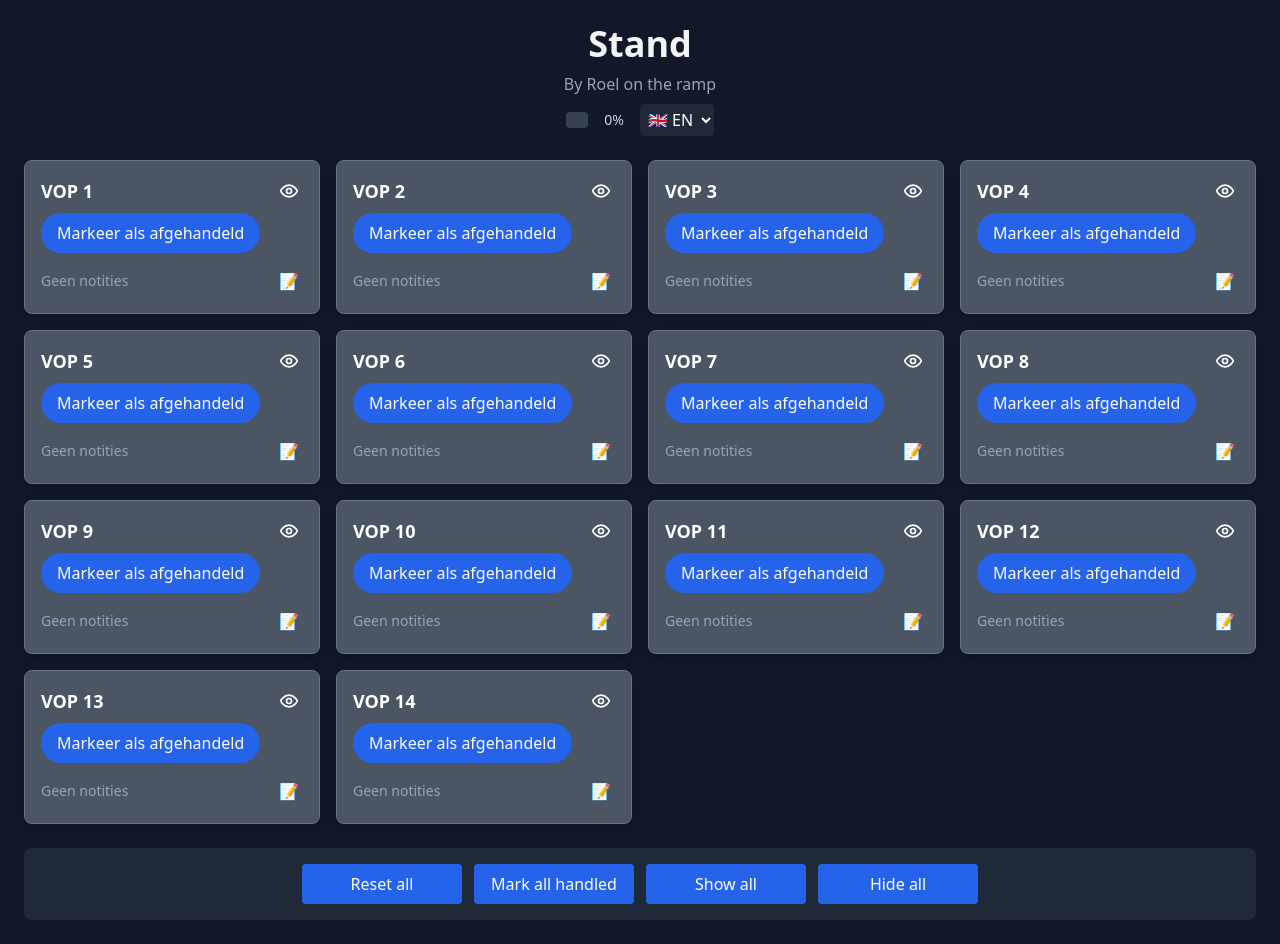
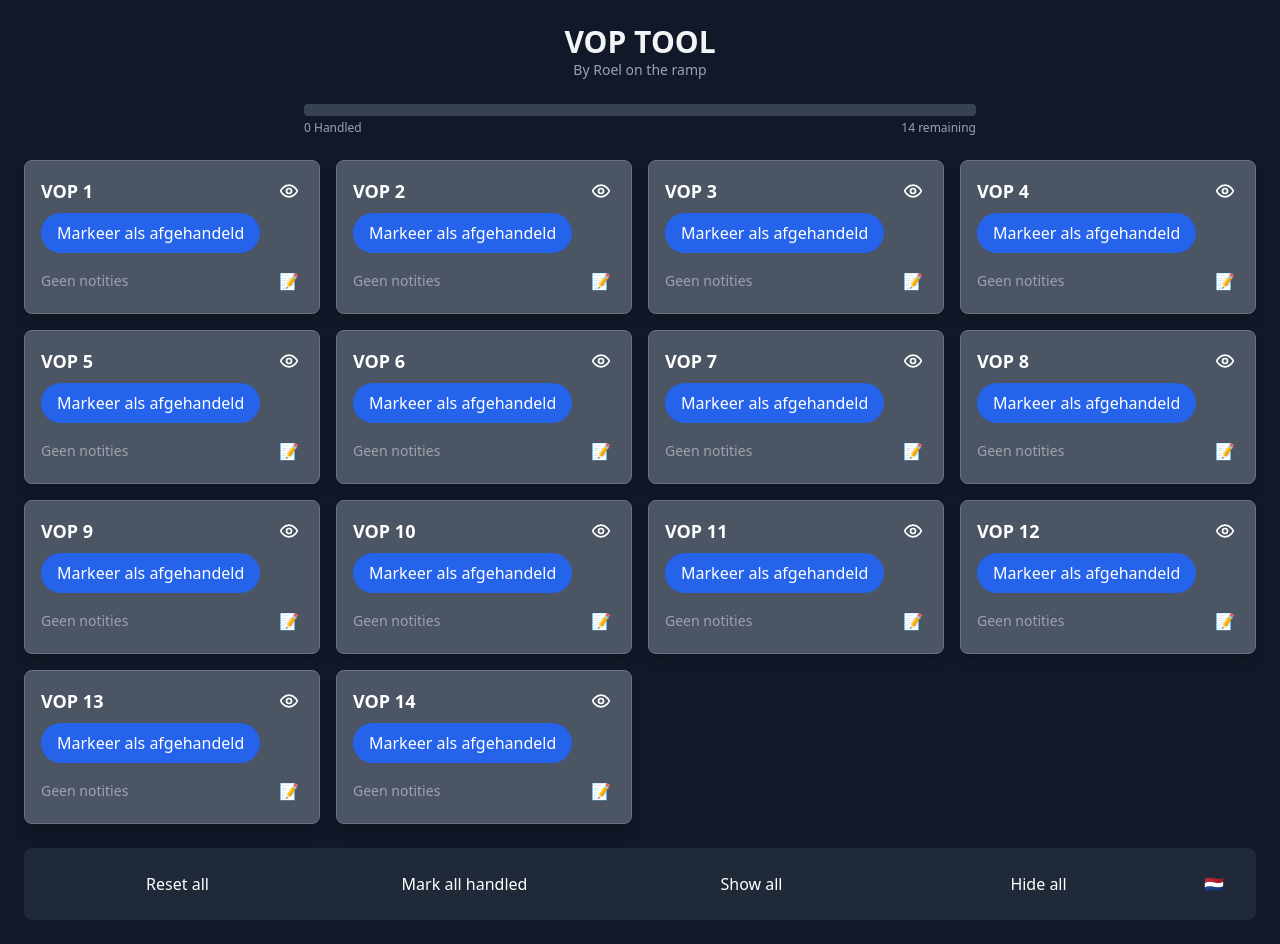
Before and after one commit to Brandjuh/brandjuh.github.io, a React (Vite) app: page / in a window 1280 px wide. Built offline with nearby package versions, Linux system fonts and the light colour scheme.

Commit message:
Update App.tsx

```diff
--- a/src/App.tsx
+++ b/src/App.tsx
@@ -3,89 +3,99 @@ import VopItem from './components/VopItem';
 import useLocalStorage from './hooks/useLocalStorage';
 import { styles } from './config/styles.config';
 import { strings } from './config/i18n';
+import Confetti from 'react-confetti'; // installeer met: npm install react-confetti
 
 interface Vop { id: number; done: boolean; hidden: boolean; note: string; }
 
 const App: React.FC = () => {
+  // State
   const [vops, setVops] = useLocalStorage<Vop[]>(
     'vops', Array.from({ length: 14 }, (_, i) => ({ id: i+1, done: false, hidden: false, note: '' }))
   );
-  // Altijd dark mode
-  useEffect(() => { document.documentElement.classList.add('dark'); }, []);
-
   const [locale, setLocale] = useState<'nl' | 'en'>(() =>
     navigator.language.startsWith('en') ? 'en' : 'nl'
   );
 
-  const toggleDone = (id: number) =>
-    setVops(vops.map(v => v.id === id ? { ...v, done: !v.done } : v));
-  const toggleHidden = (id: number) =>
-    setVops(vops.map(v => v.id === id ? { ...v, hidden: !v.hidden } : v));
-  const resetAll = () =>
-    setVops(vops.map(v => ({ ...v, done: false, hidden: false, note: '' })));
+  // Dark mode altijd aan
+  useEffect(() => { document.documentElement.classList.add('dark'); }, []);
 
-  const handledCount = vops.filter(v => v.done).length;
-  const pendingCount = vops.length - handledCount;
-  const progressPercent = Math.round((handledCount / vops.length) * 100);
-  const orderedVops = [...vops.filter(v => !v.hidden), ...vops.filter(v => v.hidden)];
+  // Handlers
+  const toggleDone = (id: number) => setVops(vops.map(v => v.id===id?{...v,done:!v.done}:v));
+  const toggleHidden = (id: number) => setVops(vops.map(v => v.id===id?{...v,hidden:!v.hidden}:v));
+  const resetAll = () => setVops(vops.map(v=>({ ...v,done:false,hidden:false,note:'' })));
+
+  // Tellers & ordenen
+  const doneCount = vops.filter(v => v.done && !v.hidden).length;
+  const pendingCount = vops.filter(v => !v.done && !v.hidden).length;
+  const ordered = [...vops.filter(v=>!v.hidden), ...vops.filter(v=>v.hidden)];
+
+  // Check voor confetti easter egg
+  const allHandled = doneCount>0 && ordered.filter(v=>!v.hidden).every(v=>v.done);
 
   return (
     <div className={styles.overview.container}>
-      {/* Header met titel + onderschrift + taal */}
-      <header className={`${styles.overview.header} flex-col items-start space-y-2`}>
-        <h1 className="text-4xl font-bold">{strings[locale].title || 'VOP TOOL'}</h1>
-        <p className="text-gray-400">{strings[locale].subtitle || 'By Roel on the ramp'}</p>
-        <div className="flex items-center space-x-4">
-          {/* Voortgangsbalk */}
-          <div className="w-full bg-gray-700 h-4 rounded">
-            <div
-              className="bg-blue-500 h-4 rounded"
-              style={{ width: `${progressPercent}%` }}
-            />
-          </div>
-          <span className="text-sm text-gray-300">{progressPercent}%</span>
-          {/* Taalkeuze */}
-          <select
-            value={locale}
-            onChange={e => setLocale(e.target.value as 'nl' | 'en')}
-            className="p-1 rounded bg-gray-800 text-white w-24"
-          >
-            <option value="nl">🇳🇱 NL</option>
-            <option value="en">🇬🇧 EN</option>
-          </select>
-        </div>
+      {/* Header met titel & onderschrift */}
+      <header className="text-center mb-6">
+        <h1 className="text-3xl font-bold">{strings[locale].titleCustom || 'VOP TOOL'}</h1>
+        <p className="text-sm text-gray-400">{strings[locale].subtitleCustom || 'By Roel on the ramp'}</p>
       </header>
 
-      {/* Grid VOP */}
+      {/* Voortgangsbalk */}
+      <div className="max-w-2xl mx-auto mb-6">
+        <div className="w-full bg-gray-700 h-3 rounded">
+          <div
+            className="bg-blue-500 h-3 rounded"
+            style={{ width: `${Math.round((doneCount/(doneCount+pendingCount||1))*100)}%` }}
+          />
+        </div>
+        <div className="flex justify-between text-xs text-gray-400 mt-1">
+          <span>{doneCount} {strings[locale].handled}</span>
+          <span>{pendingCount} {strings[locale].remaining}</span>
+        </div>
+      </div>
+
+      {/* Grid */}
       <div className={styles.grid}>
-        {orderedVops.map(v => (
+        {ordered.map(v => (
           <VopItem
             key={v.id}
             vop={v}
-            onToggleDone={() => toggleDone(v.id)}
-            onToggleHidden={() => toggleHidden(v.id)}
-            onUpdateNote={note => setVops(vops.map(item => item.id === v.id ? { ...item, note } : item))}
+            onToggleDone={()=>toggleDone(v.id)}
+            onToggleHidden={()=>toggleHidden(v.id)}
+            onUpdateNote={(note)=>setVops(vops.map(item=>item.id===v.id?{...item,note}:item))}
           />
         ))}
       </div>
 
-      {/* Quick Actions met gelijke breedte knoppen */}
-      <div className={`${styles.quickActions} justify-center`}>
-        {['resetAll', 'markAll', 'showAll', 'hideAll'].map(key => (
+      {/* Footer knoppen */}
+      <footer className={styles.quickActions}>
+        {['resetAll','markAll','showAll','hideAll'].map(action => (
           <button
-            key={key}
+            key={action}
             onClick={() => {
-              if (key === 'resetAll') resetAll();
-              if (key === 'markAll') vops.forEach(v => !v.done && toggleDone(v.id));
-              if (key === 'showAll') vops.forEach(v => !v.hidden && toggleHidden(v.id));
-              if (key === 'hideAll') vops.forEach(v => v.hidden && toggleHidden(v.id));
+              switch(action) {
+                case 'resetAll': resetAll(); break;
+                case 'markAll': vops.forEach(v=>!v.done&&toggleDone(v.id)); break;
+                case 'showAll': vops.forEach(v=>v.hidden&&toggleHidden(v.id)); break;
+                case 'hideAll': vops.forEach(v=>!v.hidden&&toggleHidden(v.id)); break;
+              }
             }}
-            className="w-40 px-4 py-2 bg-blue-600 rounded hover:bg-blue-700 text-white"
+            className="flex-1 px-4 py-2 bg-gray-800 text-white rounded hover:bg-gray-700 transition"
           >
-            {strings[locale][key]}
+            {strings[locale][action]}
           </button>
         ))}
-      </div>
+        {/* Taalwissel knop */}
+        <button
+          onClick={()=>setLocale(locale==='nl'?'en':'nl')}
+          className="px-4 py-2 bg-gray-800 text-white rounded hover:bg-gray-700 transition"
+        >
+          {locale==='nl'?'🇬🇧':'🇳🇱'}
+        </button>
+      </footer>
+
+      {/* Easter egg: confetti */}
+      {allHandled && <Confetti recycle={false} />}
     </div>
   );
 };
```
